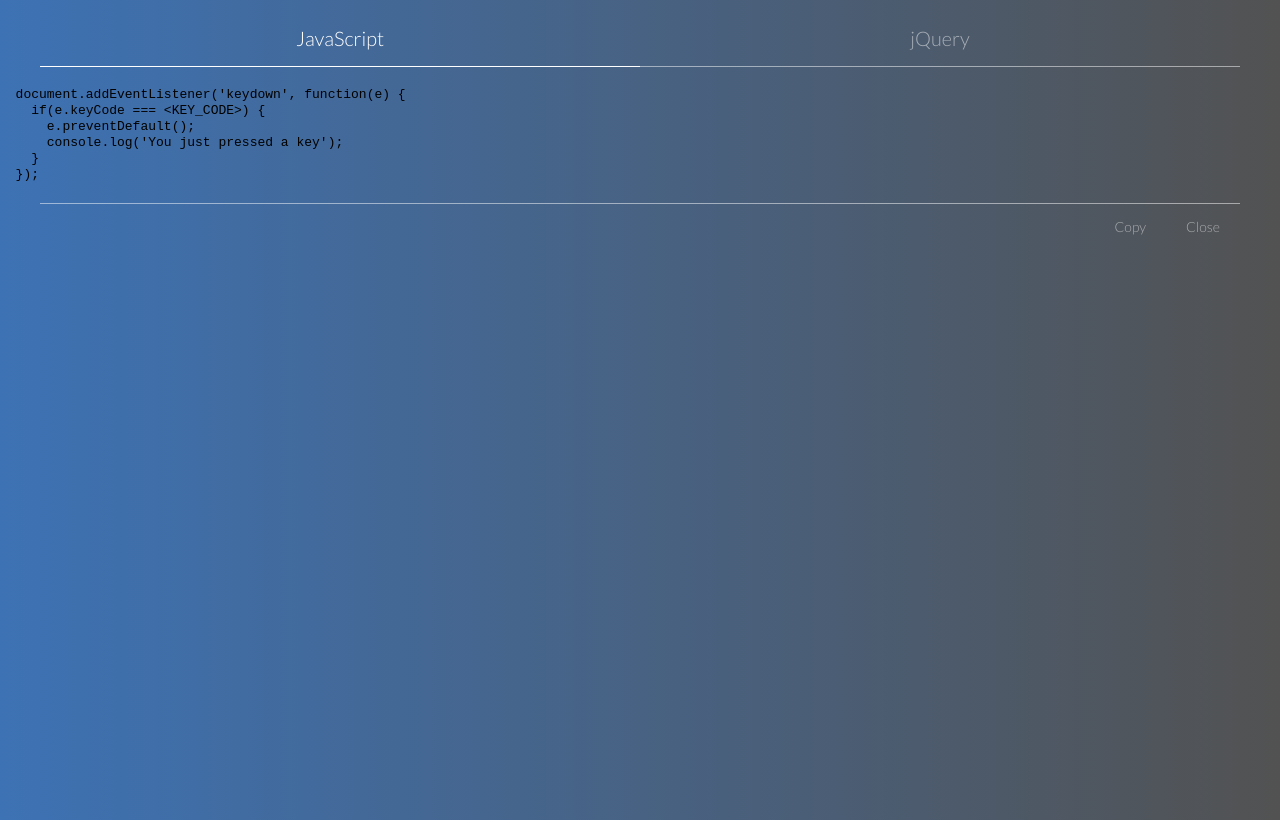
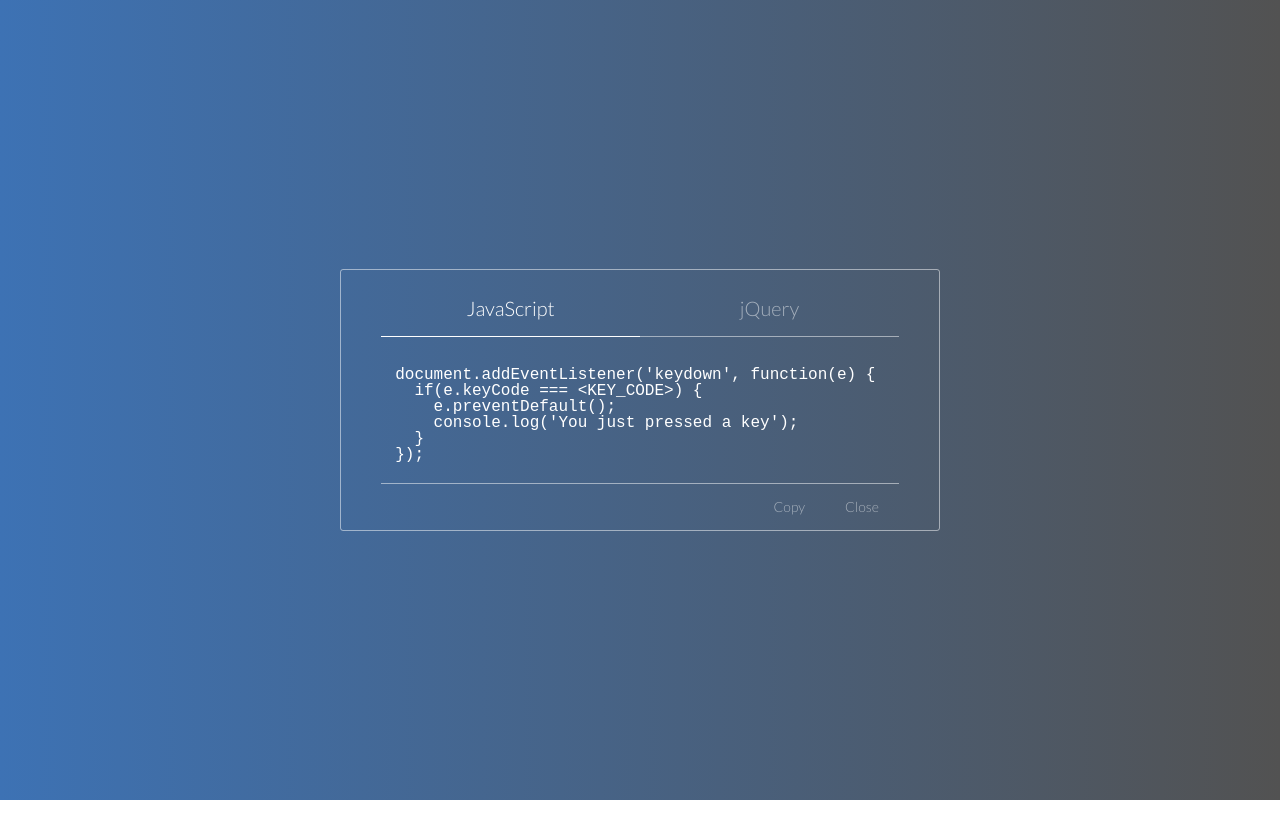
Before and after one commit to i-break-codes/keycodes, a plain HTML site: page index.html in a window 1280 px wide. Both pictures are taken after a click on the link "Code". Drawn offline with nearby package versions, Linux system fonts and the light colour scheme; files that its build step writes are made by us from their sources.

Commit message:
fix code modal

```diff
--- a/stylesheets/sass/modules/_modal.scss
+++ b/stylesheets/sass/modules/_modal.scss
@@ -1,4 +1,4 @@
-.code-modal {
+#codeModal {
   position: absolute;
   top: 50%;
   left: 50%;
```
Also changed, not shown: 1 other file.
